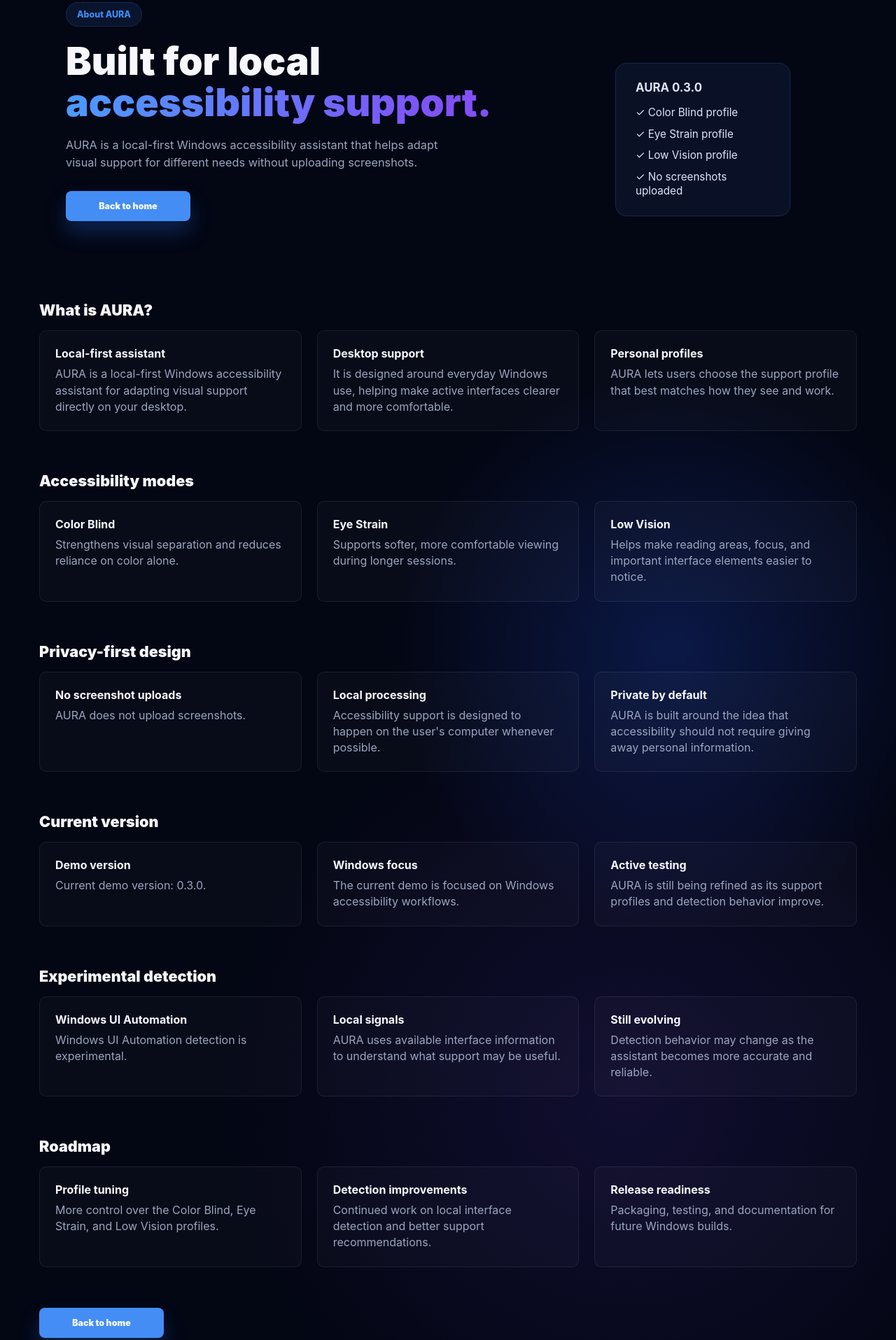
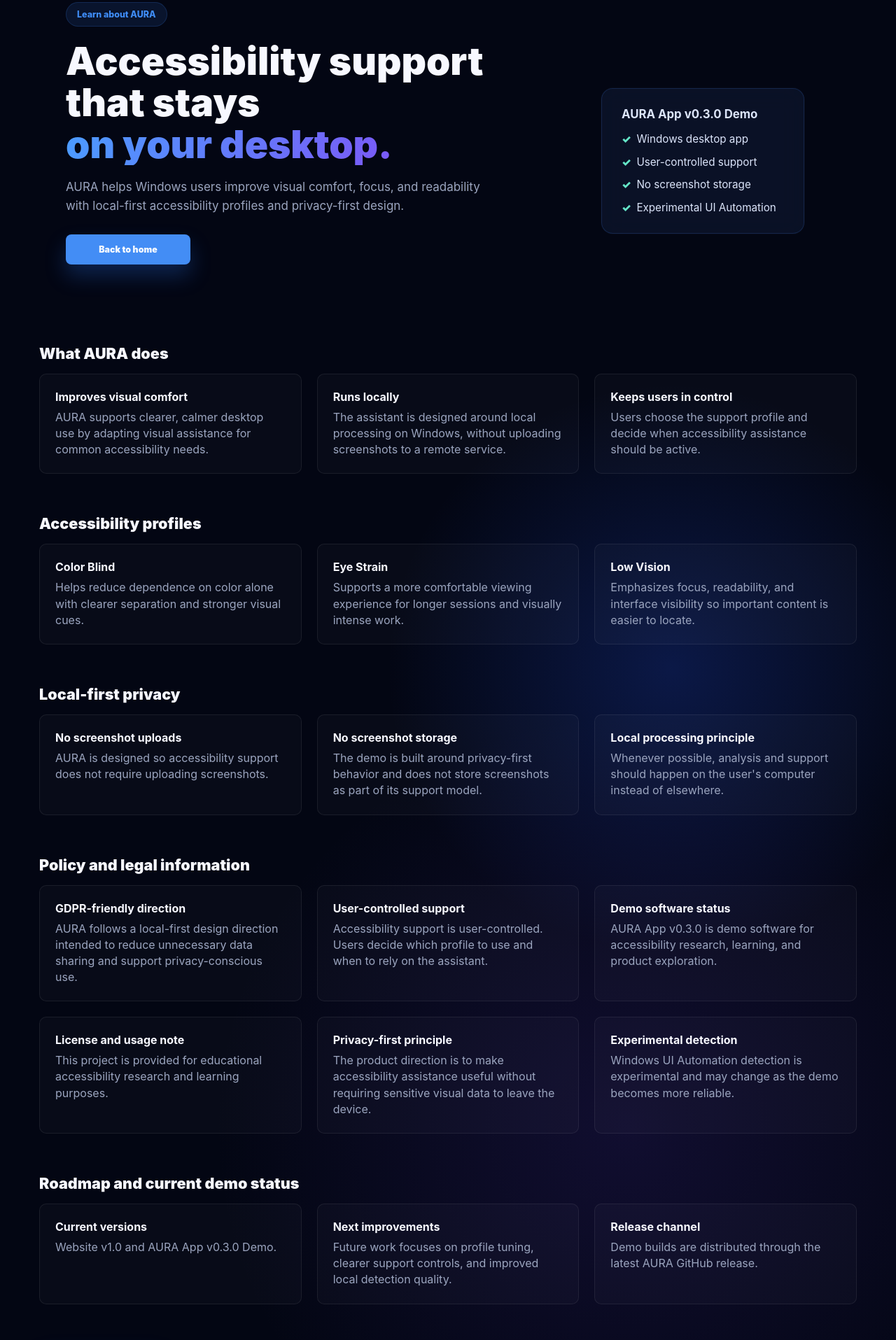
Before and after one commit to Shaki-1/aura-website, a plain HTML site: page about.html in a window 1280 px wide. Shown: the part 137-2052 px from the top of the page at 70% size. Drawn offline with Linux system fonts and the light colour scheme.

```diff
--- a/about.html
+++ b/about.html
@@ -3,10 +3,10 @@
 <head>
   <meta charset="UTF-8">
   <meta name="viewport" content="width=device-width, initial-scale=1.0">
-  <title>About AURA</title>
+  <title>Learn About AURA</title>
   <link rel="stylesheet" href="style.css">
 </head>
-<body class="mode-voyager">
+<body class="mode-voyager learn-page">
   <div class="page-shell">
     <header class="site-header">
       <a class="brand overlay-target" href="index.html" aria-label="AURA home" data-overlay-label="UI ELEMENT" data-status-tag="Optimized">
@@ -19,16 +19,16 @@
     </header>
 
     <main>
-      <section class="hero-section" aria-labelledby="aboutTitle">
+      <section class="hero-section learn-hero" aria-labelledby="learnTitle">
         <div class="hero-copy">
-          <span class="badge">About AURA</span>
+          <span class="badge">Learn about AURA</span>
 
-          <h1 class="hero-title overlay-target" id="aboutTitle" data-overlay-label="STRUCTURE" data-status-tag="Readable">
-            Built for local <span>accessibility support.</span>
+          <h1 class="hero-title overlay-target" id="learnTitle" data-overlay-label="STRUCTURE" data-status-tag="Readable">
+            Accessibility support that stays <span>on your desktop.</span>
           </h1>
 
           <p class="hero-description">
-            AURA is a local-first Windows accessibility assistant that helps adapt visual support for different needs without uploading screenshots.
+            AURA helps Windows users improve visual comfort, focus, and readability with local-first accessibility profiles and privacy-first design.
           </p>
 
           <div class="hero-buttons">
@@ -38,175 +38,169 @@
           </div>
         </div>
 
-        <aside class="scanner-panel overlay-target" aria-label="AURA profile summary" data-overlay-label="LOCAL APP" data-status-tag="Private">
-          <h3>AURA 0.3.0</h3>
+        <aside class="scanner-panel overlay-target" aria-label="AURA privacy and version summary" data-overlay-label="LOCAL APP" data-status-tag="Demo">
+          <h2>AURA App v0.3.0 Demo</h2>
 
-          <ul class="feature-list">
-            <li>✓ Color Blind profile</li>
-            <li>✓ Eye Strain profile</li>
-            <li>✓ Low Vision profile</li>
-            <li>✓ No screenshots uploaded</li>
+          <ul class="feature-list polished-list">
+            <li><span class="checkmark">✓</span> Windows desktop app</li>
+            <li><span class="checkmark">✓</span> User-controlled support</li>
+            <li><span class="checkmark">✓</span> No screenshot storage</li>
+            <li><span class="checkmark">✓</span> Experimental UI Automation</li>
           </ul>
         </aside>
       </section>
 
-      <section class="lower-section" id="what-is-aura">
-        <p class="section-kicker">What is AURA?</p>
+      <section class="lower-section" id="what-aura-does">
+        <h2 class="section-kicker">What AURA does</h2>
 
         <div class="subtle-grid">
           <article>
-            <h2>Local-first assistant</h2>
+            <h3>Improves visual comfort</h3>
             <p>
-              AURA is a local-first Windows accessibility assistant for adapting visual support directly on your desktop.
+              AURA supports clearer, calmer desktop use by adapting visual assistance for common accessibility needs.
             </p>
           </article>
 
           <article>
-            <h2>Desktop support</h2>
+            <h3>Runs locally</h3>
             <p>
-              It is designed around everyday Windows use, helping make active interfaces clearer and more comfortable.
+              The assistant is designed around local processing on Windows, without uploading screenshots to a remote service.
             </p>
           </article>
 
           <article>
-            <h2>Personal profiles</h2>
+            <h3>Keeps users in control</h3>
             <p>
-              AURA lets users choose the support profile that best matches how they see and work.
+              Users choose the support profile and decide when accessibility assistance should be active.
             </p>
           </article>
         </div>
       </section>
 
-      <section class="lower-section" id="accessibility-modes">
-        <p class="section-kicker">Accessibility modes</p>
+      <section class="lower-section" id="accessibility-profiles">
+        <h2 class="section-kicker">Accessibility profiles</h2>
 
         <div class="subtle-grid">
           <article>
-            <h2>Color Blind</h2>
+            <h3>Color Blind</h3>
             <p>
-              Strengthens visual separation and reduces reliance on color alone.
+              Helps reduce dependence on color alone with clearer separation and stronger visual cues.
             </p>
           </article>
 
           <article>
-            <h2>Eye Strain</h2>
+            <h3>Eye Strain</h3>
             <p>
-              Supports softer, more comfortable viewing during longer sessions.
+              Supports a more comfortable viewing experience for longer sessions and visually intense work.
             </p>
           </article>
 
           <article>
-            <h2>Low Vision</h2>
+            <h3>Low Vision</h3>
             <p>
-              Helps make reading areas, focus, and important interface elements easier to notice.
+              Emphasizes focus, readability, and interface visibility so important content is easier to locate.
             </p>
           </article>
         </div>
       </section>
 
-      <section class="lower-section" id="privacy-first-design">
-        <p class="section-kicker">Privacy-first design</p>
+      <section class="lower-section" id="local-first-privacy">
+        <h2 class="section-kicker">Local-first privacy</h2>
 
         <div class="subtle-grid">
           <article>
-            <h2>No screenshot uploads</h2>
+            <h3>No screenshot uploads</h3>
             <p>
-              AURA does not upload screenshots.
+              AURA is designed so accessibility support does not require uploading screenshots.
             </p>
           </article>
 
           <article>
-            <h2>Local processing</h2>
+            <h3>No screenshot storage</h3>
             <p>
-              Accessibility support is designed to happen on the user's computer whenever possible.
+              The demo is built around privacy-first behavior and does not store screenshots as part of its support model.
             </p>
           </article>
 
           <article>
-            <h2>Private by default</h2>
+            <h3>Local processing principle</h3>
             <p>
-              AURA is built around the idea that accessibility should not require giving away personal information.
+              Whenever possible, analysis and support should happen on the user's computer instead of elsewhere.
             </p>
           </article>
         </div>
       </section>
 
-      <section class="lower-section" id="current-version">
-        <p class="section-kicker">Current version</p>
+      <section class="lower-section" id="policy-legal">
+        <h2 class="section-kicker">Policy and legal information</h2>
 
-        <div class="subtle-grid">
+        <div class="subtle-grid policy-grid">
           <article>
-            <h2>Demo version</h2>
+            <h3>GDPR-friendly direction</h3>
             <p>
-              Current demo version: 0.3.0.
+              AURA follows a local-first design direction intended to reduce unnecessary data sharing and support privacy-conscious use.
             </p>
           </article>
 
           <article>
-            <h2>Windows focus</h2>
+            <h3>User-controlled support</h3>
             <p>
-              The current demo is focused on Windows accessibility workflows.
+              Accessibility support is user-controlled. Users decide which profile to use and when to rely on the assistant.
             </p>
           </article>
 
           <article>
-            <h2>Active testing</h2>
+            <h3>Demo software status</h3>
             <p>
-              AURA is still being refined as its support profiles and detection behavior improve.
+              AURA App v0.3.0 is demo software for accessibility research, learning, and product exploration.
+            </p>
+          </article>
+
+          <article>
+            <h3>License and usage note</h3>
+            <p>
+              This project is provided for educational accessibility research and learning purposes.
+            </p>
+          </article>
+
+          <article>
+            <h3>Privacy-first principle</h3>
+            <p>
+              The product direction is to make accessibility assistance useful without requiring sensitive visual data to leave the device.
+            </p>
+          </article>
+
+          <article>
+            <h3>Experimental detection</h3>
+            <p>
+              Windows UI Automation detection is experimental and may change as the demo becomes more reliable.
             </p>
           </article>
         </div>
       </section>
 
-      <section class="lower-section" id="experimental-detection">
-        <p class="section-kicker">Experimental detection</p>
+      <section class="lower-section" id="roadmap-status">
+        <h2 class="section-kicker">Roadmap and current demo status</h2>
 
         <div class="subtle-grid">
           <article>
-            <h2>Windows UI Automation</h2>
+            <h3>Current versions</h3>
             <p>
-              Windows UI Automation detection is experimental.
+              Website v1.0 and AURA App v0.3.0 Demo.
             </p>
           </article>
 
           <article>
-            <h2>Local signals</h2>
+            <h3>Next improvements</h3>
             <p>
-              AURA uses available interface information to understand what support may be useful.
+              Future work focuses on profile tuning, clearer support controls, and improved local detection quality.
             </p>
           </article>
 
           <article>
-            <h2>Still evolving</h2>
+            <h3>Release channel</h3>
             <p>
-              Detection behavior may change as the assistant becomes more accurate and reliable.
-            </p>
-          </article>
-        </div>
-      </section>
-
-      <section class="lower-section" id="roadmap">
-        <p class="section-kicker">Roadmap</p>
-
-        <div class="subtle-grid">
-          <article>
-            <h2>Profile tuning</h2>
-            <p>
-              More control over the Color Blind, Eye Strain, and Low Vision profiles.
-            </p>
-          </article>
-
-          <article>
-            <h2>Detection improvements</h2>
-            <p>
-              Continued work on local interface detection and better support recommendations.
-            </p>
-          </article>
-
-          <article>
-            <h2>Release readiness</h2>
-            <p>
-              Packaging, testing, and documentation for future Windows builds.
+              Demo builds are distributed through the latest AURA GitHub release.
             </p>
           </article>
         </div>
--- a/style.css
+++ b/style.css
@@ -59,7 +59,10 @@
 
 .brand {
   display: inline-flex;
-  color: #8294eb;
+  color: transparent;
+  background: linear-gradient(110deg, #8fc2ff 0%, #8294eb 42%, #b59cff 100%);
+  background-clip: text;
+  -webkit-background-clip: text;
   font-size: 1.48rem;
   font-weight: 900;
   letter-spacing: 3px;
@@ -95,7 +98,8 @@
   border-color: rgba(67, 141, 245, 0.62);
   color: #ffffff;
   box-shadow: 0 0 18px rgba(67, 141, 245, 0.24);
-  outline: none;
+  outline: 3px solid rgba(143, 194, 255, 0.42);
+  outline-offset: 3px;
 }
 
 .mode-pill {
@@ -195,11 +199,11 @@
 .home-page .hero-section {
   flex: 1;
   width: 100%;
-  padding: clamp(42px, 7vh, 72px) 0 clamp(34px, 6vh, 64px);
+  padding: clamp(34px, 5vh, 56px) 0 clamp(22px, 4vh, 44px);
 }
 
 .home-page .scanner-panel {
-  margin-top: 40px;
+  margin-top: 24px;
 }
 
 .hero-copy {
@@ -238,10 +242,10 @@
 }
 
 .hero-description {
-  max-width: 560px;
+  max-width: 620px;
   margin: 18px 0 0;
   color: var(--muted);
-  font-size: 1.02rem;
+  font-size: 1.06rem;
   line-height: 1.55;
 }
 
@@ -279,13 +283,50 @@
   background: rgba(8, 11, 25, 0.64);
 }
 
+.primary-button:hover,
+.primary-button:focus-visible,
+.secondary-button:hover,
+.secondary-button:focus-visible {
+  outline: 3px solid rgba(143, 194, 255, 0.46);
+  outline-offset: 4px;
+  box-shadow: 0 0 0 1px rgba(143, 194, 255, 0.16), 0 16px 30px rgba(45, 122, 255, 0.22);
+}
+
+.home-insights {
+  display: grid;
+  grid-template-columns: repeat(3, minmax(0, 1fr));
+  gap: 12px;
+  max-width: 680px;
+  margin-top: 28px;
+}
+
+.home-insights article {
+  border: 1px solid rgba(255, 255, 255, 0.07);
+  border-radius: 8px;
+  padding: 15px;
+  background: rgba(255, 255, 255, 0.026);
+}
+
+.home-insights h2 {
+  margin: 0 0 6px;
+  color: #f7f8ff;
+  font-size: 0.88rem;
+}
+
+.home-insights p {
+  margin: 0;
+  color: #aeb8d2;
+  font-size: 0.84rem;
+  line-height: 1.4;
+}
+
 .scanner-panel {
   position: relative;
-  width: 250px;
+  width: min(100%, 290px);
   margin: 80px auto 0;
   border: 1px solid rgba(69, 134, 243, 0.18);
   border-radius: 16px;
-  padding: 24px 28px;
+  padding: 26px 28px;
   color: #dce5fb;
   background: rgba(17, 28, 54, 0.56);
   box-shadow: 0 0 0 1px rgba(255, 255, 255, 0.025);
@@ -315,6 +356,7 @@
   line-height: 1.45;
 }
 
+.scanner-panel h2,
 .scanner-panel h3 {
   margin: 0 0 16px;
   font-size: 1.05rem;
@@ -332,6 +374,26 @@
   color: #dce5fb;
   font-size: 0.95rem;
   line-height: 1.35;
+}
+
+.polished-list {
+  gap: 12px;
+}
+
+.polished-list li {
+  display: flex;
+  align-items: flex-start;
+  gap: 8px;
+}
+
+.polished-list strong {
+  color: #9fcbff;
+  font-weight: 900;
+}
+
+.checkmark {
+  color: #65e6c8;
+  font-weight: 900;
 }
 
 .lower-section {
@@ -360,7 +422,8 @@
   background: rgba(255, 255, 255, 0.025);
 }
 
-.subtle-grid h2 {
+.subtle-grid h2,
+.subtle-grid h3 {
   margin: 0 0 8px;
   font-size: 1rem;
 }
@@ -377,6 +440,10 @@
   font-size: 0.95rem;
   letter-spacing: 0;
   text-align: center;
+}
+
+.home-footer {
+  padding-bottom: 22px;
 }
 
 .overlay-target {
@@ -503,7 +570,7 @@
 
   .hero-section {
     grid-template-columns: 1fr;
-    gap: 26px;
+    gap: 28px;
     min-height: auto;
     padding-top: 54px;
   }
@@ -513,26 +580,24 @@
   }
 
   .home-page .hero-section {
-    padding: 48px 0 40px;
+    padding: 46px 0 34px;
+  }
+
+  .hero-copy {
+    margin-left: 0;
+  }
+
+  .home-insights,
+  .subtle-grid,
+  .policy-grid {
+    grid-template-columns: 1fr;
   }
 
   .scanner-panel {
     width: 100%;
-    max-width: 280px;
+    max-width: 320px;
     margin: 0;
   }
-
-.subtle-grid {
-  display: grid;
-  grid-template-columns: repeat(3, 1fr);
-  gap: 18px;
-}
-
-@media (max-width: 560px) {
-  .hero-title {
-    font-size: 3.2rem;
-  }
-}
 
   .hero-buttons {
     flex-direction: column;
@@ -543,3 +608,33 @@
     width: 100%;
   }
 }
+
+@media (max-width: 560px) {
+  .page-shell {
+    width: min(100% - 24px, 1260px);
+    padding-top: 22px;
+  }
+
+  .home-page .page-shell {
+    min-height: calc(100vh - 22px);
+  }
+
+  .hero-title {
+    font-size: 3rem;
+  }
+
+  .hero-description {
+    font-size: 1rem;
+  }
+}
+
+@media (prefers-reduced-motion: reduce) {
+  *,
+  *::before,
+  *::after {
+    scroll-behavior: auto !important;
+    transition-duration: 0.01ms !important;
+    animation-duration: 0.01ms !important;
+    animation-iteration-count: 1 !important;
+  }
+}
```
Also changed, not shown: index.html (+41 -33 lines).
